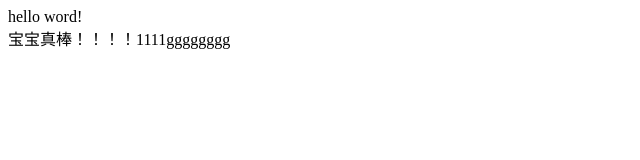
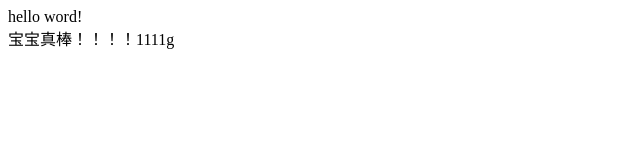
Before and after one commit to zmxue/reactTest1, a React app: page build/index.html in a window 1280 px wide. Shown: the full height of the page, 0-640 px from the left. Built offline with nearby package versions, Linux system fonts and the light colour scheme.

Commit message:
test git

```diff
--- a/build/index.html
+++ b/build/index.html
@@ -7,6 +7,6 @@
 <body>
     <div id="wrapContainer"></div>
     <script src="./index.js"></script>
-    宝宝真棒！！！！1111gggggggg
+    宝宝真棒！！！！1111g
 </body>
 </html>
```
